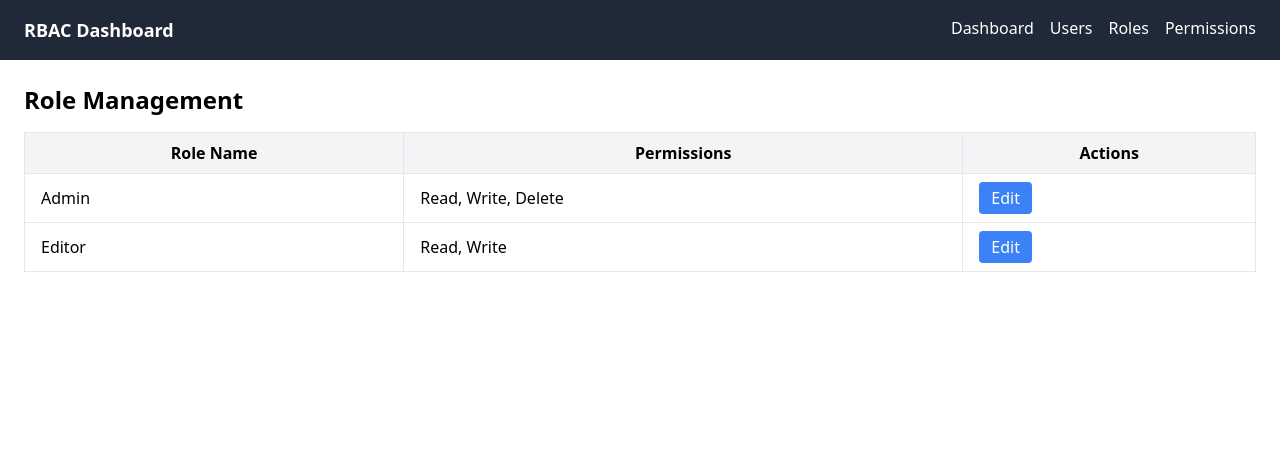
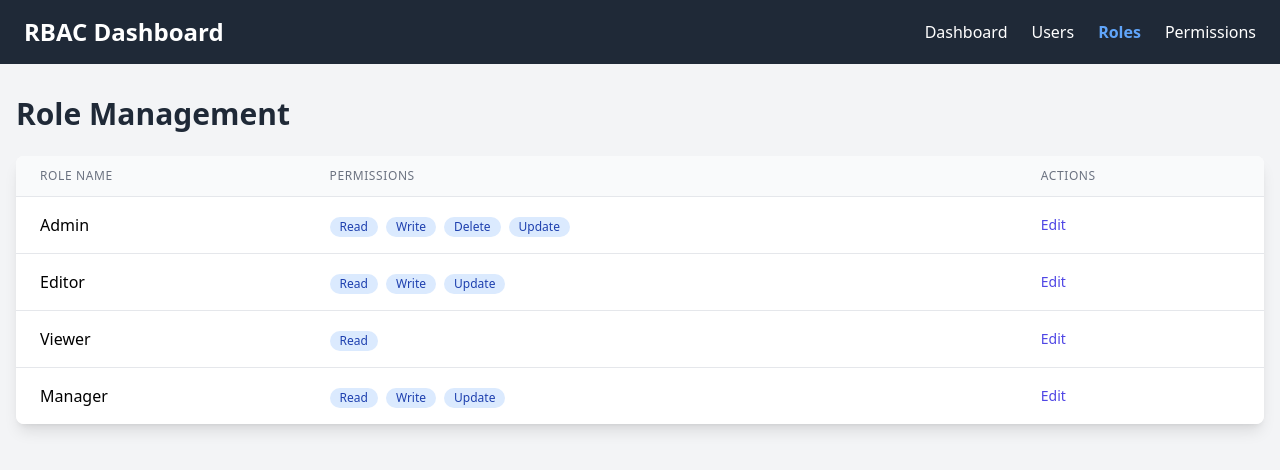
Before and after one commit to omp28/rbac-ui, a React (Create React App) app: page /roles in a window 1280 px wide. Shown: the top 470 px of the page. Built offline with nearby package versions, Linux system fonts and the light colour scheme.

Commit message:
UI: refinement

```diff
--- a/src/App.js
+++ b/src/App.js
@@ -10,7 +10,9 @@ import NotFound from "./pages/NotFound";
 const App = () => {
   return (
     <Router>
+      <div className="min-h-screen bg-gray-100">
         <Navbar />
+        <div className="container mx-auto px-4 py-8">
           <Routes>
             <Route path="/" element={<Dashboard />} />
             <Route path="/users" element={<UserManagement />} />
@@ -18,6 +20,8 @@ const App = () => {
             <Route path="/permissions" element={<PermissionsManagement />} />
             <Route path="*" element={<NotFound />} />
           </Routes>
+        </div>
+      </div>
     </Router>
   );
 };
--- a/src/components/Modal.js
+++ b/src/components/Modal.js
@@ -14,12 +14,13 @@ const Modal = ({ user, onSave, onClose }) => {
 
   return (
     <div className="fixed inset-0 bg-black bg-opacity-50 flex justify-center items-center">
-      <div className="bg-white p-6 rounded shadow-lg">
-        <h3 className="text-xl font-bold mb-4">
+      <div className="bg-white p-8 rounded-lg shadow-2xl w-96 max-w-full">
+        <h3 className="text-2xl font-bold mb-6 text-gray-800">
           {formData.permissions ? "Edit Role" : "Edit User"}
         </h3>
-        <div className="mb-4">
-          <label className="block text-sm font-medium">
+        <div className="space-y-4">
+          <div>
+            <label className="block text-sm font-medium text-gray-700 mb-1">
               {formData.permissions ? "Role Name" : "Name"}
             </label>
             <input
@@ -27,12 +28,14 @@ const Modal = ({ user, onSave, onClose }) => {
               name="name"
               value={formData.name}
               onChange={handleChange}
-            className="border px-3 py-2 rounded w-full"
+              className="w-full px-3 py-2 border border-gray-300 rounded-md focus:outline-none focus:ring-2 focus:ring-blue-500"
             />
           </div>
           {formData.permissions && (
-          <div className="mb-4">
-            <label className="block text-sm font-medium">Permissions</label>
+            <div>
+              <label className="block text-sm font-medium text-gray-700 mb-1">
+                Permissions
+              </label>
               <input
                 type="text"
                 name="permissions"
@@ -43,22 +46,23 @@ const Modal = ({ user, onSave, onClose }) => {
                     permissions: e.target.value.split(",").map((p) => p.trim()),
                   })
                 }
-              className="border px-3 py-2 rounded w-full"
+                className="w-full px-3 py-2 border border-gray-300 rounded-md focus:outline-none focus:ring-2 focus:ring-blue-500"
               />
             </div>
           )}
-        <div className="flex space-x-4">
+        </div>
+        <div className="flex justify-end space-x-4 mt-8">
           <button
-            className="bg-green-500 text-white px-4 py-2 rounded hover:bg-green-600"
+            className="px-4 py-2 bg-gray-200 text-gray-800 rounded-md hover:bg-gray-300 transition-colors duration-200"
+            onClick={onClose}
+          >
+            Cancel
+          </button>
+          <button
+            className="px-4 py-2 bg-blue-500 text-white rounded-md hover:bg-blue-600 transition-colors duration-200"
             onClick={handleSubmit}
           >
             Save
-          </button>
-          <button
-            className="bg-gray-300 px-4 py-2 rounded hover:bg-gray-400"
-            onClick={onClose}
-          >
-            Cancel
           </button>
         </div>
       </div>
--- a/src/components/Navbar.js
+++ b/src/components/Navbar.js
@@ -1,31 +1,35 @@
 import React from "react";
+import { Link, useLocation } from "react-router-dom";
 
 const Navbar = () => {
+  const location = useLocation();
+
+  const isActive = (path) => location.pathname === path;
+
   return (
-    <nav className="bg-gray-800 text-white px-6 py-4 flex justify-between">
-      <h1 className="text-lg font-bold">RBAC Dashboard</h1>
-      <ul className="flex space-x-4">
-        <li>
-          <a href="/" className="hover:text-blue-400">
-            Dashboard
-          </a>
-        </li>
-        <li>
-          <a href="/users" className="hover:text-blue-400">
-            Users
-          </a>
-        </li>
-        <li>
-          <a href="/roles" className="hover:text-blue-400">
-            Roles
-          </a>
-        </li>
-        <li>
-          <a href="/permissions" className="hover:text-blue-400">
-            Permissions
-          </a>
-        </li>
-      </ul>
+    <nav className="bg-gray-800 text-white px-6 py-4">
+      <div className="container mx-auto flex justify-between items-center">
+        <h1 className="text-2xl font-bold">RBAC Dashboard</h1>
+        <ul className="flex space-x-6">
+          {[
+            { path: "/", label: "Dashboard" },
+            { path: "/users", label: "Users" },
+            { path: "/roles", label: "Roles" },
+            { path: "/permissions", label: "Permissions" },
+          ].map(({ path, label }) => (
+            <li key={path}>
+              <Link
+                to={path}
+                className={`hover:text-blue-400 transition-colors duration-200 ${
+                  isActive(path) ? "text-blue-400 font-semibold" : ""
+                }`}
+              >
+                {label}
+              </Link>
+            </li>
+          ))}
+        </ul>
+      </div>
     </nav>
   );
 };
--- a/src/components/PermissionsManagement.js
+++ b/src/components/PermissionsManagement.js
@@ -1,18 +1,36 @@
-import React from "react";
+import React, { useState, useEffect } from "react";
+import { fetchPermissions } from "../mock/api";
 
 const PermissionsManagement = () => {
-  const permissions = ["Read", "Write", "Delete", "Update"];
+  const [permissions, setPermissions] = useState([]);
+
+  useEffect(() => {
+    const storedPermissions = localStorage.getItem("permissions");
+    if (storedPermissions) {
+      setPermissions(JSON.parse(storedPermissions));
+    } else {
+      fetchPermissions().then((permissions) => {
+        setPermissions(permissions);
+        localStorage.setItem("permissions", JSON.stringify(permissions));
+      });
+    }
+  }, []);
 
   return (
-    <div className="p-6">
-      <h2 className="text-2xl font-bold mb-4">Permissions Management</h2>
-      <ul className="list-disc list-inside">
-        {permissions.map((perm, index) => (
-          <li key={index} className="mb-2">
-            {perm}
-          </li>
-        ))}
-      </ul>
+    <div className="space-y-6">
+      <h2 className="text-3xl font-bold text-gray-800 mb-6">
+        Permissions Management
+      </h2>
+      <div className="bg-white shadow-lg rounded-lg p-6 transition-all duration-300 hover:shadow-xl">
+        <ul className="grid grid-cols-1 sm:grid-cols-2 md:grid-cols-3 gap-4">
+          {permissions.map((perm, index) => (
+            <li key={index} className="flex items-center space-x-3">
+              <span className="w-3 h-3 bg-green-500 rounded-full"></span>
+              <span className="text-lg text-gray-700">{perm}</span>
+            </li>
+          ))}
+        </ul>
+      </div>
     </div>
   );
 };
--- a/src/components/RoleManagement.js
+++ b/src/components/RoleManagement.js
@@ -1,5 +1,6 @@
 import React, { useState, useEffect } from "react";
 import Modal from "./Modal";
+import { fetchRoles } from "../mock/api";
 
 const RoleManagement = () => {
   const [roles, setRoles] = useState([]);
@@ -11,12 +12,10 @@ const RoleManagement = () => {
     if (storedRoles) {
       setRoles(JSON.parse(storedRoles));
     } else {
-      const defaultRoles = [
-        { id: 1, name: "Admin", permissions: ["Read", "Write", "Delete"] },
-        { id: 2, name: "Editor", permissions: ["Read", "Write"] },
-      ];
-      setRoles(defaultRoles);
-      localStorage.setItem("roles", JSON.stringify(defaultRoles));
+      fetchRoles().then((roles) => {
+        setRoles(roles);
+        localStorage.setItem("roles", JSON.stringify(roles));
+      });
     }
   }, []);
 
@@ -35,26 +34,43 @@ const RoleManagement = () => {
   };
 
   return (
-    <div className="p-6">
-      <h2 className="text-2xl font-bold mb-4">Role Management</h2>
-      <table className="min-w-full border">
-        <thead>
-          <tr className="bg-gray-100">
-            <th className="border px-4 py-2">Role Name</th>
-            <th className="border px-4 py-2">Permissions</th>
-            <th className="border px-4 py-2">Actions</th>
+    <div className="space-y-6">
+      <h2 className="text-3xl font-bold text-gray-800 mb-6">Role Management</h2>
+      <div className="bg-white shadow-lg rounded-lg overflow-hidden transition-all duration-300 hover:shadow-xl">
+        <table className="min-w-full divide-y divide-gray-200">
+          <thead className="bg-gray-50">
+            <tr>
+              <th className="px-6 py-3 text-left text-xs font-medium text-gray-500 uppercase tracking-wider">
+                Role Name
+              </th>
+              <th className="px-6 py-3 text-left text-xs font-medium text-gray-500 uppercase tracking-wider">
+                Permissions
+              </th>
+              <th className="px-6 py-3 text-left text-xs font-medium text-gray-500 uppercase tracking-wider">
+                Actions
+              </th>
             </tr>
           </thead>
-        <tbody>
+          <tbody className="bg-white divide-y divide-gray-200">
             {roles.map((role) => (
-            <tr key={role.id}>
-              <td className="border px-4 py-2">{role.name}</td>
-              <td className="border px-4 py-2">
-                {role.permissions.join(", ")}
+              <tr
+                key={role.id}
+                className="hover:bg-gray-50 transition-colors duration-200"
+              >
+                <td className="px-6 py-4 whitespace-nowrap">{role.name}</td>
+                <td className="px-6 py-4 whitespace-nowrap">
+                  {role.permissions.map((perm, index) => (
+                    <span
+                      key={index}
+                      className="inline-flex items-center px-2.5 py-0.5 rounded-full text-xs font-medium bg-blue-100 text-blue-800 mr-2"
+                    >
+                      {perm}
+                    </span>
+                  ))}
                 </td>
-              <td className="border px-4 py-2">
+                <td className="px-6 py-4 whitespace-nowrap text-sm font-medium">
                   <button
-                  className="bg-blue-500 text-white px-3 py-1 rounded hover:bg-blue-600"
+                    className="text-indigo-600 hover:text-indigo-900 transition-colors duration-200"
                     onClick={() => handleEdit(role)}
                   >
                     Edit
@@ -64,6 +80,7 @@ const RoleManagement = () => {
             ))}
           </tbody>
         </table>
+      </div>
 
       {showModal && currentRole && (
         <Modal
--- a/src/components/UserManagement.js
+++ b/src/components/UserManagement.js
@@ -1,20 +1,21 @@
 import React, { useState, useEffect } from "react";
 import Modal from "./Modal";
+import { fetchUsers } from "../mock/api";
 
 const UserManagement = () => {
   const [users, setUsers] = useState([]);
+  const [showModal, setShowModal] = useState(false);
+  const [currentUser, setCurrentUser] = useState(null);
 
   useEffect(() => {
     const storedUsers = localStorage.getItem("users");
     if (storedUsers) {
       setUsers(JSON.parse(storedUsers));
     } else {
-      const defaultUsers = [
-        { id: 1, name: "John Doe", role: "Admin", status: "Active" },
-        { id: 2, name: "Jane Smith", role: "Editor", status: "Inactive" },
-      ];
-      setUsers(defaultUsers);
-      localStorage.setItem("users", JSON.stringify(defaultUsers));
+      fetchUsers().then((users) => {
+        setUsers(users);
+        localStorage.setItem("users", JSON.stringify(users));
+      });
     }
   }, []);
 
@@ -24,10 +25,8 @@ const UserManagement = () => {
     );
     setUsers(updatedUsers);
     localStorage.setItem("users", JSON.stringify(updatedUsers));
+    setShowModal(false);
   };
-
-  const [showModal, setShowModal] = useState(false);
-  const [currentUser, setCurrentUser] = useState(null);
 
   const handleEdit = (user) => {
     setCurrentUser(user);
@@ -35,26 +34,48 @@ const UserManagement = () => {
   };
 
   return (
-    <div className="p-6">
-      <h2 className="text-2xl font-bold mb-4">User Management</h2>
-      <table className="min-w-full border">
-        <thead>
-          <tr className="bg-gray-100">
-            <th className="border px-4 py-2">Name</th>
-            <th className="border px-4 py-2">Role</th>
-            <th className="border px-4 py-2">Status</th>
-            <th className="border px-4 py-2">Actions</th>
+    <div className="space-y-6">
+      <h2 className="text-3xl font-bold text-gray-800 mb-6">User Management</h2>
+      <div className="bg-white shadow-lg rounded-lg overflow-hidden transition-all duration-300 hover:shadow-xl">
+        <table className="min-w-full divide-y divide-gray-200">
+          <thead className="bg-gray-50">
+            <tr>
+              <th className="px-6 py-3 text-left text-xs font-medium text-gray-500 uppercase tracking-wider">
+                Name
+              </th>
+              <th className="px-6 py-3 text-left text-xs font-medium text-gray-500 uppercase tracking-wider">
+                Role
+              </th>
+              <th className="px-6 py-3 text-left text-xs font-medium text-gray-500 uppercase tracking-wider">
+                Status
+              </th>
+              <th className="px-6 py-3 text-left text-xs font-medium text-gray-500 uppercase tracking-wider">
+                Actions
+              </th>
             </tr>
           </thead>
-        <tbody>
+          <tbody className="bg-white divide-y divide-gray-200">
             {users.map((user) => (
-            <tr key={user.id}>
-              <td className="border px-4 py-2">{user.name}</td>
-              <td className="border px-4 py-2">{user.role}</td>
-              <td className="border px-4 py-2">{user.status}</td>
-              <td className="border px-4 py-2">
+              <tr
+                key={user.id}
+                className="hover:bg-gray-50 transition-colors duration-200"
+              >
+                <td className="px-6 py-4 whitespace-nowrap">{user.name}</td>
+                <td className="px-6 py-4 whitespace-nowrap">{user.role}</td>
+                <td className="px-6 py-4 whitespace-nowrap">
+                  <span
+                    className={`px-2 inline-flex text-xs leading-5 font-semibold rounded-full ${
+                      user.status === "Active"
+                        ? "bg-green-100 text-green-800"
+                        : "bg-red-100 text-red-800"
+                    }`}
+                  >
+                    {user.status}
+                  </span>
+                </td>
+                <td className="px-6 py-4 whitespace-nowrap text-sm font-medium">
                   <button
-                  className="bg-blue-500 text-white px-3 py-1 rounded hover:bg-blue-600"
+                    className="text-indigo-600 hover:text-indigo-900 transition-colors duration-200"
                     onClick={() => handleEdit(user)}
                   >
                     Edit
@@ -64,6 +85,7 @@ const UserManagement = () => {
             ))}
           </tbody>
         </table>
+      </div>
 
       {showModal && (
         <Modal
--- a/src/pages/Dashboard.js
+++ b/src/pages/Dashboard.js
@@ -1,14 +1,75 @@
-import React from "react";
+import React, { useState, useEffect } from "react";
+import { fetchUsers, fetchRoles, fetchPermissions } from "../mock/api";
 
 const Dashboard = () => {
+  const [users, setUsers] = useState([]);
+  const [roles, setRoles] = useState([]);
+  const [permissions, setPermissions] = useState([]);
+
+  useEffect(() => {
+    const loadData = async () => {
+      const storedUsers = localStorage.getItem("users");
+      const storedRoles = localStorage.getItem("roles");
+      const storedPermissions = localStorage.getItem("permissions");
+
+      if (storedUsers && storedRoles && storedPermissions) {
+        setUsers(JSON.parse(storedUsers));
+        setRoles(JSON.parse(storedRoles));
+        setPermissions(JSON.parse(storedPermissions));
+      } else {
+        const [usersData, rolesData, permissionsData] = await Promise.all([
+          fetchUsers(),
+          fetchRoles(),
+          fetchPermissions(),
+        ]);
+        setUsers(usersData);
+        setRoles(rolesData);
+        setPermissions(permissionsData);
+        localStorage.setItem("users", JSON.stringify(usersData));
+        localStorage.setItem("roles", JSON.stringify(rolesData));
+        localStorage.setItem("permissions", JSON.stringify(permissionsData));
+      }
+    };
+    loadData();
+  }, []);
+
   return (
-    <div className="p-6">
-      <h1 className="text-3xl font-bold mb-4">Welcome to the RBAC Dashboard</h1>
-      <p className="text-lg">
-        Use the navigation bar to manage users, roles, and permissions.
-      </p>
+    <div className="space-y-8">
+      <h1 className="text-4xl font-bold mb-8 text-gray-800">RBAC Dashboard</h1>
+      <div className="grid grid-cols-1 md:grid-cols-3 gap-6">
+        <DashboardCard title="Users" count={users.length} />
+        <DashboardCard title="Roles" count={roles.length} />
+        <DashboardCard title="Permissions" count={permissions.length} />
+      </div>
+      <div className="bg-white shadow-lg rounded-lg p-6 transition-all duration-300 hover:shadow-xl">
+        <h2 className="text-2xl font-semibold mb-4 text-gray-700">
+          Recent Activity
+        </h2>
+        <ul className="space-y-2">
+          <ActivityItem text="New user 'Alice' added" time="2 hours ago" />
+          <ActivityItem text="Role 'Manager' updated" time="5 hours ago" />
+          <ActivityItem
+            text="Permission 'Delete' added to 'Admin' role"
+            time="1 day ago"
+          />
+        </ul>
+      </div>
     </div>
   );
 };
 
+const DashboardCard = ({ title, count }) => (
+  <div className="bg-white shadow-md rounded-lg p-6 transition-all duration-300 hover:shadow-xl border border-gray-200 hover:border-blue-500">
+    <h2 className="text-xl font-semibold mb-2 text-gray-700">{title}</h2>
+    <p className="text-3xl font-bold text-blue-600">{count}</p>
+  </div>
+);
+
+const ActivityItem = ({ text, time }) => (
+  <li className="flex justify-between items-center bg-gray-50 p-3 rounded-md hover:bg-gray-100 transition-colors duration-200">
+    <span>{text}</span>
+    <span className="text-sm text-gray-500">{time}</span>
+  </li>
+);
+
 export default Dashboard;
```
Also changed, not shown: src/mock/api.js (+40 -7 lines), src/pages/NotFound.js (+10 -3 lines). Lines whose indentation alone changed are shown as unchanged.
